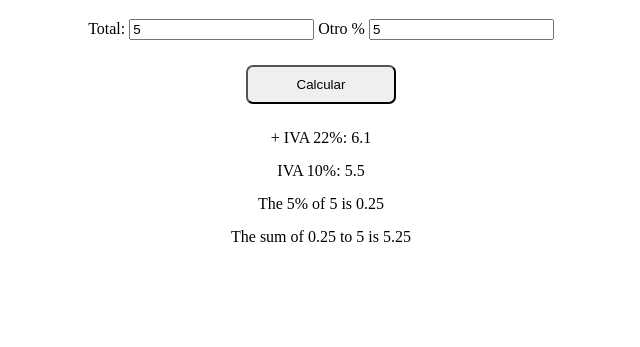
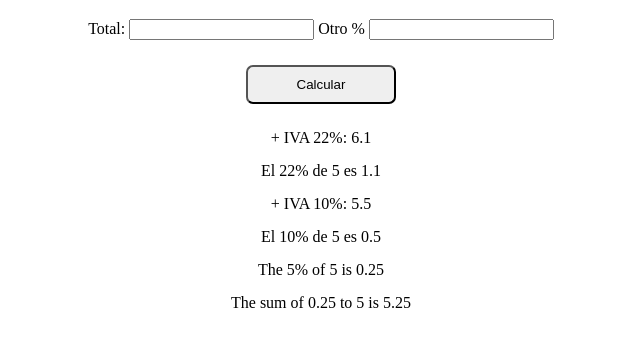
Before and after one commit to leyva-garcia/Iva_Calculator, a plain HTML site: page index.html in a window 1280 px wide. Both pictures are taken after typing "5", "5" into the empty fields and a click on the button "Calcular". Shown: the part 61-408 px from the top of the page, without its empty margins (319-959 px from the left). Drawn offline with Linux system fonts and the light colour scheme.

Commit message:
added HTML with more info

```diff
--- a/index.html
+++ b/index.html
@@ -26,8 +26,11 @@
       <button id="calculate-btn">Calcular</button>
 
       <div id="results">
-        <div id="plus-iva-total"><strong>+ </strong>IVA 22%: </div>
-        <div id="iva-total">IVA 22%: </div>
+        <div id="plus-iva-total">+ IVA 22%: </div>
+        <div id="iva-total"></div>
+
+        <div id="plus-iva-min">+ IVA 10%: </div>
+        <div id="iva-min"></div>
         <div id="percentage-result">Resultado del %</div>
 
         <div id="add-result">Mas el %</div>
--- a/index.js
+++ b/index.js
@@ -3,7 +3,9 @@ const inputPercentage = document.getElementById("input-percentage")
 const calculateBtn = document.getElementById("calculate-btn")
 const percentageResult = document.getElementById("percentage-result")
 const plusIvaTotal = document.getElementById("plus-iva-total")
+const plusIvaMin = document.getElementById("plus-iva-min")
 const ivaTotal = document.getElementById("iva-total")
+const ivaMin = document.getElementById("iva-min")
 
 const addResult = document.getElementById("add-result")
 
@@ -14,7 +16,9 @@ function calculateDefault() {
     const calculateIvaMin = (numValue * 0.10) + numValue
 
     plusIvaTotal.textContent = `+ IVA 22%: ${calculateIvaTotal}`
-    ivaTotal.textContent = `IVA 10%: ${calculateIvaMin}`
+    ivaTotal.textContent = `El 22% de ${numValue} es ${numValue * 0.22}`
+    plusIvaMin.textContent = `+ IVA 10%: ${calculateIvaMin}`
+    ivaMin.textContent = `El 10% de ${numValue} es ${numValue * 0.10}`
 }
 
 
@@ -39,6 +43,6 @@ calculateBtn.addEventListener("click", () => {
     calPerc()
     calculateDefault()
 
-    //inputNum.value = ""
-    //inputPercentage.value = ""
+    inputNum.value = ""
+    inputPercentage.value = ""
 })
```
